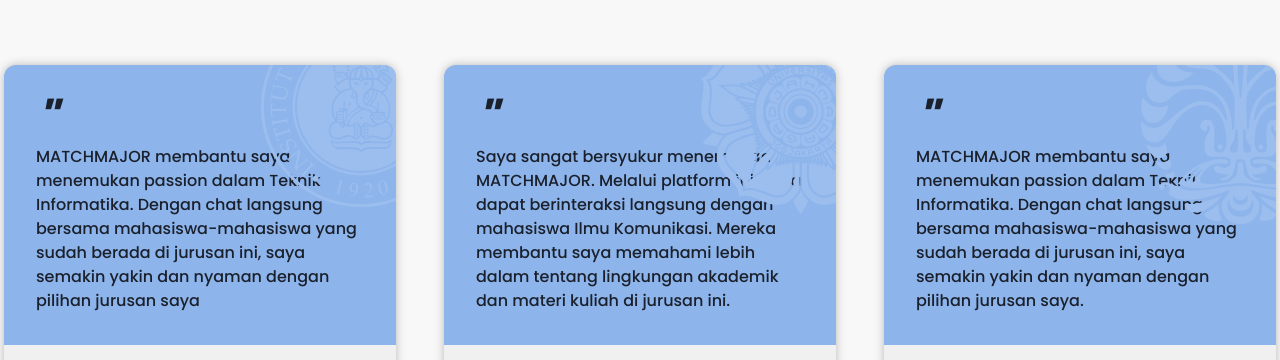
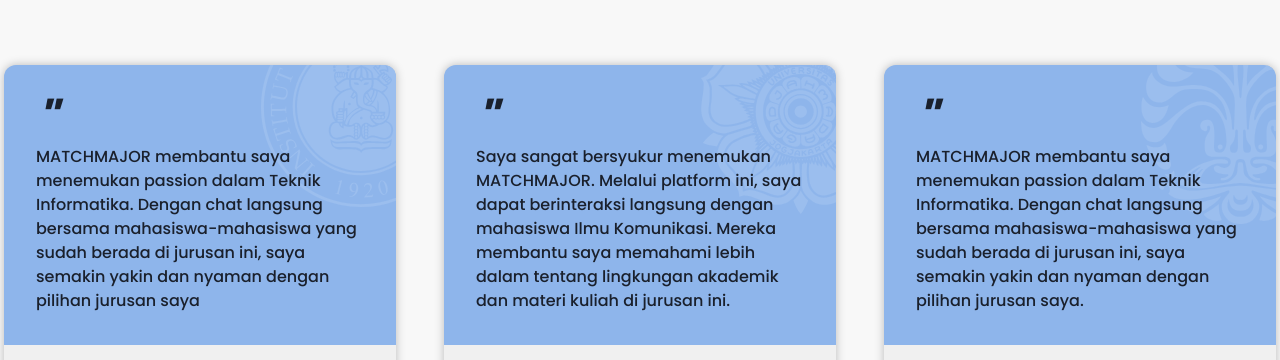
Before and after one commit to Visdes-Core/pearson-r, a Next.js app: page / in a window 1280 px wide. Shown: the part 1689-2049 px from the top of the page. Built offline with nearby package versions, Linux system fonts and the light colour scheme.

Commit message:
fix review card univ logo

```diff
--- a/src/components/Home-Reviews-Card.tsx
+++ b/src/components/Home-Reviews-Card.tsx
@@ -18,13 +18,13 @@
                 <div className="text-[color:var(--Darkest-Blue,#1A202C)] text-5xl italic font-bold leading-[48px] font-family: Poppins;">
                     "
                 </div>
-                <div className="text-[color:var(--Darkest-Blue,#1A202C)] text-base not-italic font-medium leading-[150%] font-family: Poppins">
+                <div className="text-[color:var(--Darkest-Blue,#1A202C)] text-base not-italic font-medium leading-[150%] font-family: Poppins relative">
                     {review}
                 </div>
             </div>
 
             <div className="flex w-full items-center h-[69px] flex-row bg-[#F0F0F0] gap-[12px] pl-[28px] rounded-b-xl">
-                <Image src={photo} alt='Location Icon' width={40} height={40} />
+                <Image src={photo} alt='Location Icon' width={40} height={40}/>
                 <div className='flex flex-col gap-[4px]'>
                     <div className='text-[color:var(--Darkest-Blue,#1A202C)] text-xs not-italic font-medium leading-[normal] font-family: Poppins;'>
                         {name}
```
